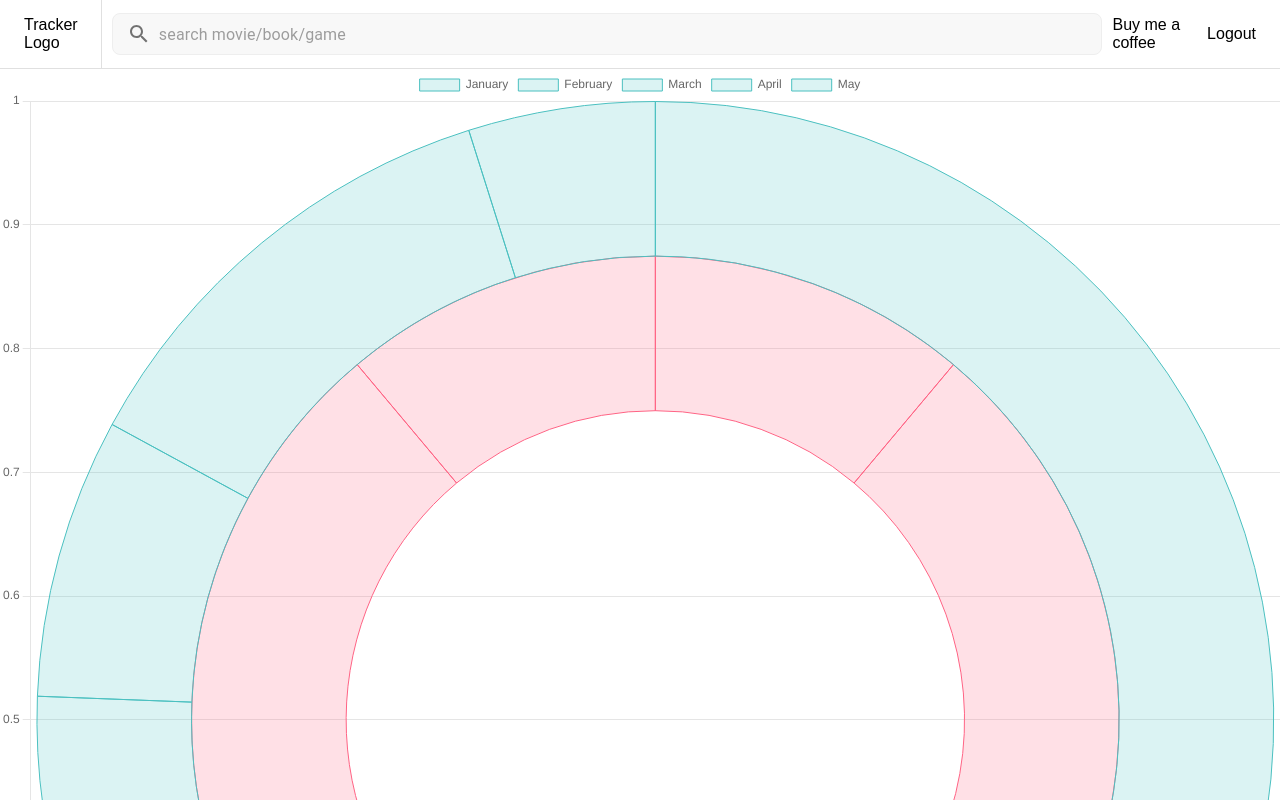
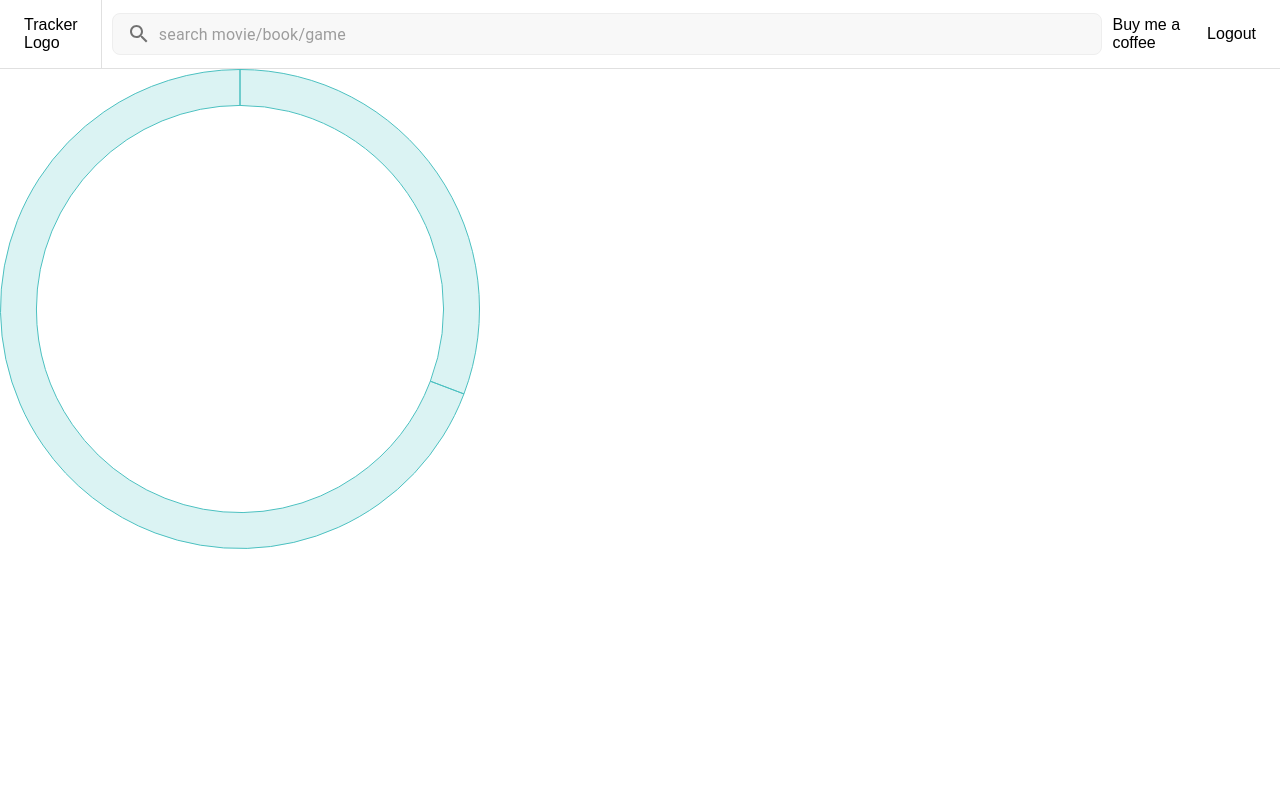
Before and after one commit to BodaNabeel/milestonetracker, a React (Vite) app: page / in a window 1280 px wide. Shown: the top 800 px of the page. Built offline with nearby package versions, Linux system fonts and the light colour scheme.

Commit message:
ChartJS added

```diff
--- a/src/App.jsx
+++ b/src/App.jsx
@@ -4,49 +4,13 @@ import SearchBar from "./component/SearchBar";
 import React, { useContext } from "react";
 import { DataContext } from "./data/DataContext";
 import DataDisplay from "./component/DataDisplay";
-import Chart from "chart.js/auto";
-import { Doughnut } from "react-chartjs-2";
+import DoughnutChart from "./component/DoughnutChart";
+
 function App() {
   const responsiveSearchBar = useMediaQuery("(max-width:700px)");
   const [searchFieldQuery, setSearchFieldQuery] = React.useState("");
   const { query } = useContext(DataContext);
 
-  // temoporary
-  const BarChart = () => {
-  const data = {
-    labels: ['January', 'February', 'March', 'April', 'May'],
-    datasets: [
-      {
-        label: 'Data 1',
-        data: [12, 19, 3, 5, 2],
-        backgroundColor: 'rgba(75,192,192,0.2)',
-        borderColor: 'rgba(75,192,192,1)',
-        borderWidth: 1,
-      },
-      {
-        label: 'Data 2',
-        data: [3, 9, 5, 7, 3],
-        backgroundColor: 'rgba(255,99,132,0.2)',
-        borderColor: 'rgba(255,99,132,1)',
-        borderWidth: 1,
-      },
-    ],
-  };
-
-  const options = {
-    scales: {
-      y: {
-        beginAtZero: true,
-      },
-    },
-  };
-
-  return (
-    <div>
-      <Doughnut data={data} options={options} />
-    </div>
-  );
-};
   return (
     <>
       <ResponsiveAppBar
@@ -63,7 +27,7 @@ function App() {
       {responsiveSearchBar ? null : <Divider />}
 
       {query ? <DataDisplay /> : null}
-      <BarChart/>
+      <DoughnutChart/>
     </>
   );
 }
--- /dev/null
+++ b/src/component/DoughnutChart.jsx
@@ -0,0 +1,42 @@
+import React from "react";
+import { Doughnut } from "react-chartjs-2";
+import Chart from "chart.js/auto";
+function DoughnutChart() {
+//   ChartJS.register(ArcElement, Legend,Tick);
+  const DoughnutChart = () => {
+    const data = {
+      labels: ["Completed", "Pending"],
+      datasets: [
+        {
+          data: [4,9],
+          backgroundColor: "rgba(75,192,192,0.2)",
+          borderColor: "rgba(75,192,192,1)",
+          borderWidth: 1,
+        },
+
+      ],
+    };
+
+    const options = {
+      cutout: "85%",
+        plugins: {
+          legend: {
+            display: false,
+            onClick: null,
+          },
+        },
+    };
+    return (
+      <div id={1} className="chart-container">
+        <Doughnut data={data} options={options} />
+      </div>
+    );
+  };
+  return (
+    <div>
+      <DoughnutChart />
+    </div>
+  );
+}
+
+export default DoughnutChart;
--- a/src/style.css
+++ b/src/style.css
@@ -1,6 +1,6 @@
 body {
   margin: 0;
-    padding:0;
+  padding: 0;
   font-family: sans-serif;
 }
 
@@ -18,3 +18,7 @@ body {
   -webkit-line-clamp: 2; /* Number of lines to show before truncating */
   -webkit-box-orient: vertical;
 }
+.chart-container {
+  height: 60vh;
+  width: 540px;
+}
```
Lines whose indentation alone changed are shown as unchanged.
